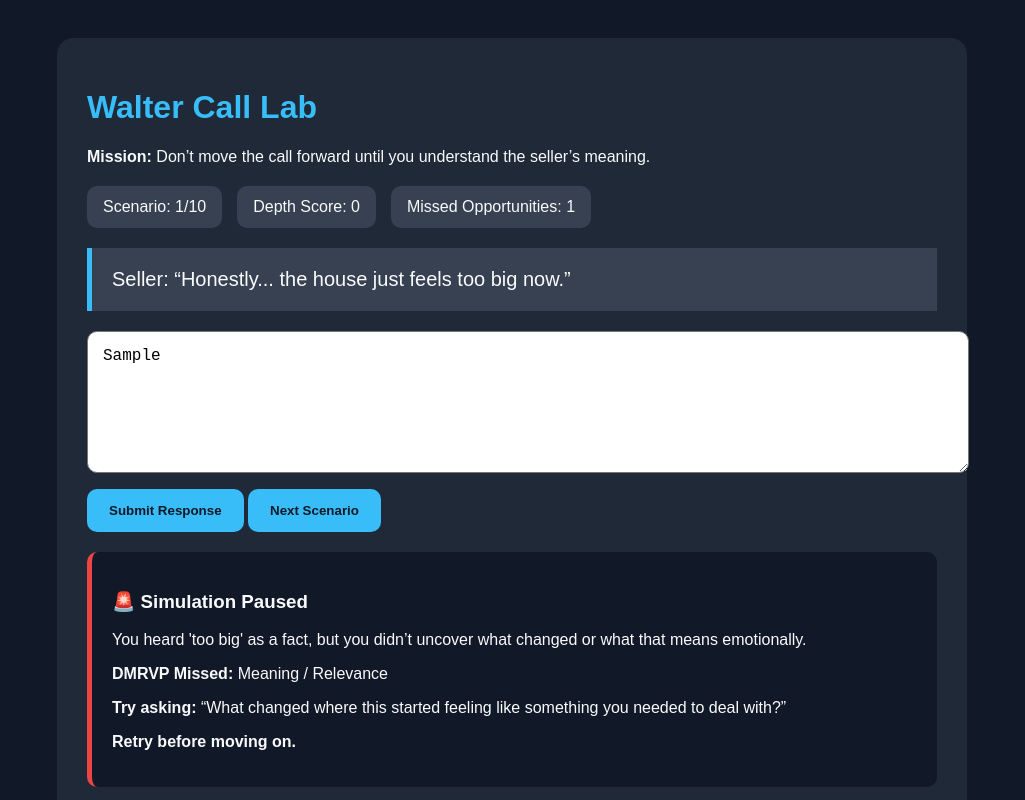
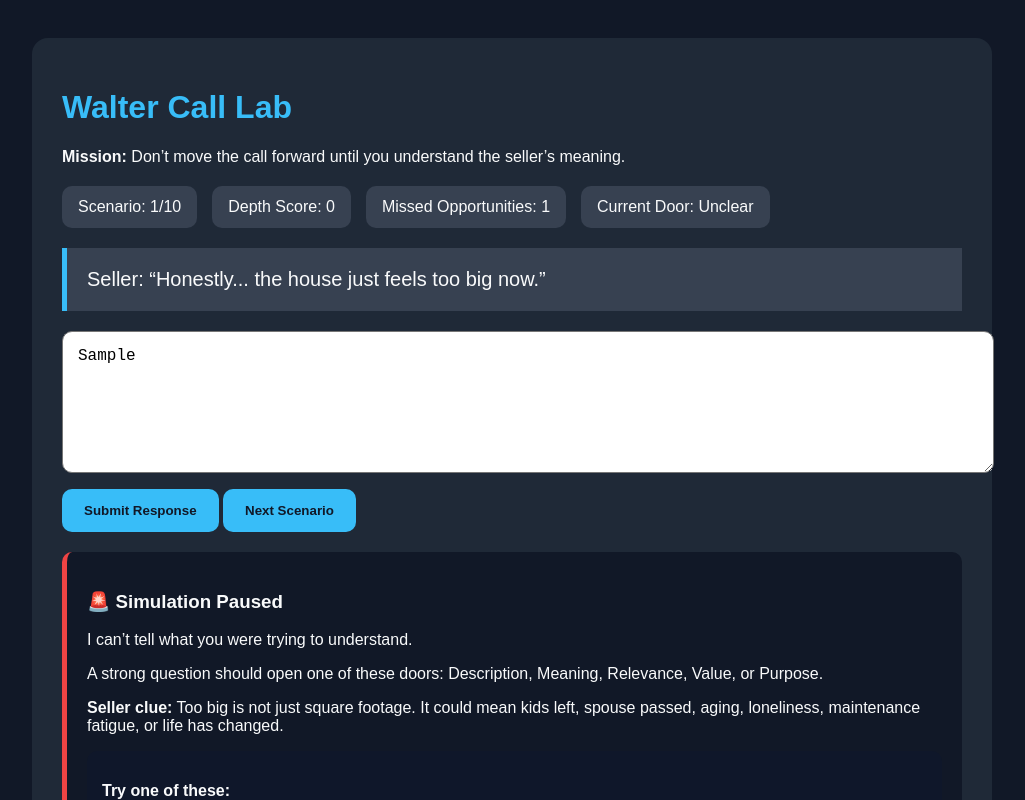
Before and after one commit to codyrdover1/Walter-Training-Lab, a plain HTML site: page index.html in a window 1280 px wide. Both pictures are taken after typing "Sample" into the empty fields and a click on the button "Submit Response". Shown: the top 800 px of the page, without its empty margins (128-1153 px from the left). Drawn offline with Linux system fonts and the light colour scheme.

Commit message:
Update index.html

```diff
--- a/index.html
+++ b/index.html
@@ -5,7 +5,7 @@
   <title>Walter Call Lab - Kevin Training</title>
   <style>
     body { font-family: Arial, sans-serif; background:#111827; color:#f9fafb; padding:30px; }
-    .box { max-width:850px; margin:auto; background:#1f2937; padding:30px; border-radius:16px; }
+    .box { max-width:900px; margin:auto; background:#1f2937; padding:30px; border-radius:16px; }
     h1 { color:#38bdf8; }
     .seller { background:#374151; padding:20px; border-left:5px solid #38bdf8; margin:20px 0; font-size:20px; }
     textarea { width:100%; height:110px; border-radius:10px; padding:15px; font-size:16px; }
@@ -13,10 +13,13 @@
     .feedback { margin-top:20px; padding:20px; border-radius:10px; background:#111827; }
     .good { border-left:5px solid #22c55e; }
     .bad { border-left:5px solid #ef4444; }
+    .warn { border-left:5px solid #f59e0b; }
     .score { display:flex; gap:15px; flex-wrap:wrap; margin-top:20px; }
     .score div { background:#374151; padding:12px 16px; border-radius:10px; }
+    .doors { background:#0f172a; padding:15px; border-radius:10px; margin-top:15px; }
   </style>
 </head>
+
 <body>
 <div class="box">
   <h1>Walter Call Lab</h1>
@@ -26,6 +29,7 @@
     <div>Scenario: <span id="num">1</span>/10</div>
     <div>Depth Score: <span id="score">0</span></div>
     <div>Missed Opportunities: <span id="misses">0</span></div>
+    <div>Current Door: <span id="door">None</span></div>
   </div>
 
   <div class="seller" id="seller"></div>
@@ -42,55 +46,115 @@
 const scenarios = [
   {
     seller: "Honestly... the house just feels too big now.",
-    good: ["what changed","too big","when did","how long","feel","different","what makes"],
-    miss: "You heard 'too big' as a fact, but you didn’t uncover what changed or what that means emotionally."
+    clue: "Too big is not just square footage. It could mean kids left, spouse passed, aging, loneliness, maintenance fatigue, or life has changed.",
+    bestDoors: ["Meaning", "Relevance", "Purpose"],
+    examples: [
+      "What changed where it started feeling too big?",
+      "How long has it felt that way?",
+      "What would feel like a better fit for this stage of life?"
+    ]
   },
   {
     seller: "We’re selling because of a divorce.",
-    good: ["what has","how has","process","been like","timeline because","both","decision"],
-    miss: "Divorce is not just a reason. It usually carries conflict, fatigue, urgency, and decision complexity."
+    clue: "Divorce usually carries decision tension, emotional fatigue, timeline pressure, and multiple decision makers.",
+    bestDoors: ["Meaning", "Relevance", "Description"],
+    examples: [
+      "What has this process been like for both of you?",
+      "Are you both aligned on selling, or is that still being worked through?",
+      "Is there a timeline tied to the divorce process?"
+    ]
   },
   {
     seller: "I inherited it from my mom, and I just don’t know what to do with it.",
-    good: ["sorry","what has","responsibility","mom","hardest","family","burden"],
-    miss: "You skipped over grief and responsibility. Inherited houses often carry emotional weight."
+    clue: "Inheritance often combines grief, responsibility, family dynamics, and uncertainty.",
+    bestDoors: ["Meaning", "Purpose", "Value"],
+    examples: [
+      "I’m sorry to hear that. What has carrying this responsibility been like?",
+      "What would feel like the right outcome for you and your family?",
+      "What has made this decision hard to sort through?"
+    ]
   },
   {
     seller: "I’m tired of being a landlord.",
-    good: ["tired","what happened","tenants","maintenance","how long","stress","what changed"],
-    miss: "Landlord fatigue needs to be unpacked. What specifically made them tired?"
+    clue: "Landlord fatigue needs specifics. Tired of tenants, repairs, calls, vacancies, risk, or just the identity of being responsible?",
+    bestDoors: ["Description", "Meaning", "Relevance"],
+    examples: [
+      "What part of being a landlord has worn on you the most?",
+      "Was there something that happened recently that made you say enough is enough?",
+      "How long have you been feeling that way?"
+    ]
   },
   {
     seller: "We’re a few months behind, but we’re not in foreclosure yet.",
-    good: ["behind","what happens","auction","how much","pressure","trying to avoid","timeline"],
-    miss: "Financial distress requires consequence questions. What happens if nothing changes?"
+    clue: "This is a consequence and urgency door. Kevin must not panic-pitch. He needs to understand risk, timeline, and what they’re trying to protect.",
+    bestDoors: ["Relevance", "Purpose", "Description"],
+    examples: [
+      "What are you trying to avoid happening from here?",
+      "Have they given you any kind of deadline or notice yet?",
+      "What would a clean exit need to look like for you?"
+    ]
   },
   {
     seller: "The house is vacant right now, so we’re just paying bills on it.",
-    good: ["paying","cost","vacant","how long","burden","what happens","monthly"],
-    miss: "Vacancy creates hidden costs. You need to make the cost of waiting visible."
+    clue: "Vacancy creates hidden cost: taxes, insurance, utilities, maintenance, vandalism risk, and mental drag.",
+    bestDoors: ["Relevance", "Value", "Meaning"],
+    examples: [
+      "How long has it been sitting vacant?",
+      "What is it costing you each month to keep it?",
+      "At what point does carrying it start to not make sense?"
+    ]
   },
   {
     seller: "My health just isn’t what it used to be, and keeping up with the house is hard.",
-    good: ["health","hard","keeping up","what part","how affecting","support","relief"],
-    miss: "Health is a human concern, not just a timeline clue. Slow down and stay with it."
+    clue: "Health is personal. Slow down. This is not just a timeline clue.",
+    bestDoors: ["Meaning", "Value", "Purpose"],
+    examples: [
+      "What part of keeping up with it has become hardest?",
+      "How has that changed your day-to-day life?",
+      "What would taking this off your plate make possible for you?"
+    ]
   },
   {
     seller: "We’re just seeing what our options are.",
-    good: ["what prompted","options","why now","hoping","concern","what changed","ideal"],
-    miss: "Nobody fills out a form for no reason. 'Options' usually hides a concern."
+    clue: "Options usually hides a concern. Something prompted the form.",
+    bestDoors: ["Relevance", "Purpose", "Meaning"],
+    examples: [
+      "What prompted you to start looking at options now?",
+      "What are you hoping one of those options solves?",
+      "If there was an ideal outcome, what would it look like?"
+    ]
   },
   {
     seller: "I’ve had other investors call me, so I’m mostly looking for the best price.",
-    good: ["best price mean","besides price","guaranteed","certainty","compare","what matters","risk"],
-    miss: "Don’t accept the price frame too quickly. Find out what 'best' means beyond number."
+    clue: "Best price is a frame. Kevin needs to discover whether they mean highest number, highest certainty, best net, fastest close, or least hassle.",
+    bestDoors: ["Value", "Meaning", "Relevance"],
+    examples: [
+      "When you say best price, do you mean highest number or best overall certainty?",
+      "Besides the number, what would make one offer safer than another?",
+      "Have any of those offers explained exactly what could change before closing?"
+    ]
   },
   {
     seller: "We want to move, but the house needs work, and we don’t really have the money or time to deal with repairs.",
-    good: ["money","time","repairs","move","what happens","ideal outcome","holding you back"],
-    miss: "This has multiple concerns: move, repairs, money, and time. You need to prioritize the pain."
+    clue: "Multiple concerns: move, money, time, repairs, opportunity cost. Kevin needs to prioritize the pressure.",
+    bestDoors: ["Relevance", "Value", "Purpose"],
+    examples: [
+      "Which part is creating the most pressure right now: the move, the repairs, the money, or the time?",
+      "What happens to your moving plans if the repairs hold things up?",
+      "What would need to happen for this to feel simple?"
+    ]
   }
 ];
+
+const thinkingDoors = {
+  Description: ["what exactly", "tell me more", "help me understand", "what part", "what kind", "how much", "how many", "condition", "repairs", "owe", "mortgage"],
+  Meaning: ["what has", "what does", "mean", "feel", "felt", "hard", "stress", "like for you", "weighing", "tired", "frustrating"],
+  Relevance: ["why now", "what changed", "what prompted", "how long", "at what point", "if nothing changes", "what happens", "deadline", "risk"],
+  Value: ["important", "ideal", "best", "matter most", "helpful", "relief", "peace", "easier", "worth", "outcome"],
+  Purpose: ["move forward", "next chapter", "trying to accomplish", "hoping to", "future", "what would", "behind you", "free to", "goal"]
+};
+
+const badMoves = ["offer", "cash offer", "price", "number", "bedroom", "bathroom", "sqft", "square feet", "roof", "hvac", "repairs", "timeline", "close"];
 
 let current = 0;
 let score = 0;
@@ -101,33 +165,94 @@ function loadScenario() {
   document.getElementById("seller").innerText = "Seller: “" + scenarios[current].seller + "”";
   document.getElementById("answer").value = "";
   document.getElementById("feedback").innerHTML = "";
+  document.getElementById("door").innerText = "None";
+}
+
+function detectDoor(answer) {
+  let results = {};
+
+  for (let door in thinkingDoors) {
+    results[door] = thinkingDoors[door].filter(word => answer.includes(word)).length;
+  }
+
+  let bestDoor = "Unclear";
+  let bestScore = 0;
+
+  for (let door in results) {
+    if (results[door] > bestScore) {
+      bestScore = results[door];
+      bestDoor = door;
+    }
+  }
+
+  return { bestDoor, bestScore };
+}
+
+function detectBadMove(answer) {
+  return badMoves.some(word => answer.includes(word));
 }
 
 function submitAnswer() {
   const ans = document.getElementById("answer").value.toLowerCase();
   const s = scenarios[current];
-  let hits = s.good.filter(word => ans.includes(word)).length;
+  const doorResult = detectDoor(ans);
+  const badMove = detectBadMove(ans);
+  const fb = document.getElementById("feedback");
 
-  let fb = document.getElementById("feedback");
+  document.getElementById("door").innerText = doorResult.bestDoor;
 
-  if (hits >= 2) {
+  if (badMove && doorResult.bestScore < 2) {
+    misses += 1;
+    fb.innerHTML = `
+      <div class="feedback bad">
+        <h3>🚨 Simulation Paused</h3>
+        <p><strong>You moved too fast.</strong></p>
+        <p>You jumped toward facts, price, property details, timeline, or offer mechanics before understanding the seller’s meaning.</p>
+        <p><strong>Seller clue:</strong> ${s.clue}</p>
+        <div class="doors">
+          <p><strong>Better doors to open here:</strong> ${s.bestDoors.join(", ")}</p>
+          <p><strong>Possible questions:</strong></p>
+          <ul>${s.examples.map(e => `<li>${e}</li>`).join("")}</ul>
+        </div>
+        <p><strong>Retry:</strong> Ask a question that helps you understand what this situation means to the seller.</p>
+      </div>`;
+  } else if (s.bestDoors.includes(doorResult.bestDoor)) {
     score += 10;
     fb.innerHTML = `
       <div class="feedback good">
-        <h3>✅ Good Response</h3>
-        <p>You stayed close to the seller’s statement instead of jumping ahead.</p>
-        <p><strong>Walter Coaching:</strong> This response begins to uncover Meaning, not just Description.</p>
-        <p><strong>Next layer to explore:</strong> What happens if they do nothing?</p>
+        <h3>✅ Strong Interpretive Question</h3>
+        <p>You opened the <strong>${doorResult.bestDoor}</strong> door, which fits this seller statement well.</p>
+        <p><strong>Walter Coaching:</strong> You did not just collect information. You started interpreting significance.</p>
+        <p><strong>Seller clue:</strong> ${s.clue}</p>
+        <div class="doors">
+          <p><strong>Next layer:</strong> After they answer, listen for consequence. What happens if nothing changes?</p>
+        </div>
+      </div>`;
+  } else if (doorResult.bestDoor !== "Unclear") {
+    score += 5;
+    fb.innerHTML = `
+      <div class="feedback warn">
+        <h3>⚠️ Decent Question, But Not Deepest Door</h3>
+        <p>You opened the <strong>${doorResult.bestDoor}</strong> door.</p>
+        <p>That can work, but this seller statement probably called for: <strong>${s.bestDoors.join(", ")}</strong>.</p>
+        <p><strong>Seller clue:</strong> ${s.clue}</p>
+        <div class="doors">
+          <p><strong>Stronger options:</strong></p>
+          <ul>${s.examples.map(e => `<li>${e}</li>`).join("")}</ul>
+        </div>
       </div>`;
   } else {
     misses += 1;
     fb.innerHTML = `
       <div class="feedback bad">
         <h3>🚨 Simulation Paused</h3>
-        <p>${s.miss}</p>
-        <p><strong>DMRVP Missed:</strong> Meaning / Relevance</p>
-        <p><strong>Try asking:</strong> “What changed where this started feeling like something you needed to deal with?”</p>
-        <p><strong>Retry before moving on.</strong></p>
+        <p>I can’t tell what you were trying to understand.</p>
+        <p>A strong question should open one of these doors: Description, Meaning, Relevance, Value, or Purpose.</p>
+        <p><strong>Seller clue:</strong> ${s.clue}</p>
+        <div class="doors">
+          <p><strong>Try one of these:</strong></p>
+          <ul>${s.examples.map(e => `<li>${e}</li>`).join("")}</ul>
+        </div>
       </div>`;
   }
 
@@ -145,7 +270,8 @@ function nextScenario() {
       <div class="feedback good">
         <h2>Final Score: ${score}/100</h2>
         <p><strong>Missed Opportunities:</strong> ${misses}</p>
-        <p><strong>Walter Summary:</strong> Kevin’s goal is to stop collecting facts and start uncovering meaning. Any seller statement with emotional weight deserves at least one follow-up before moving to condition, price, or timeline.</p>
+        <p><strong>Walter Summary:</strong> Kevin’s goal is not to memorize questions. His goal is to recognize which door the seller just opened: Description, Meaning, Relevance, Value, or Purpose.</p>
+        <p>If the seller gives emotional weight, stay there. If the seller gives a vague reason, clarify. If the seller gives pressure, uncover consequence. If the seller talks price, redefine value.</p>
       </div>`;
   }
 }
```
